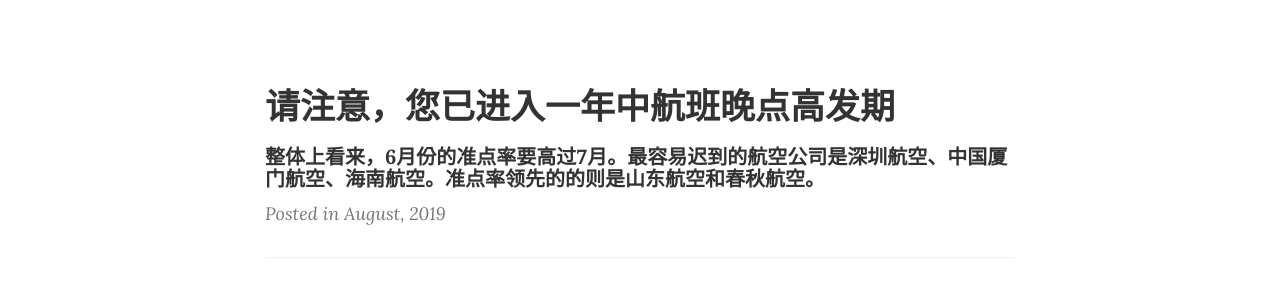
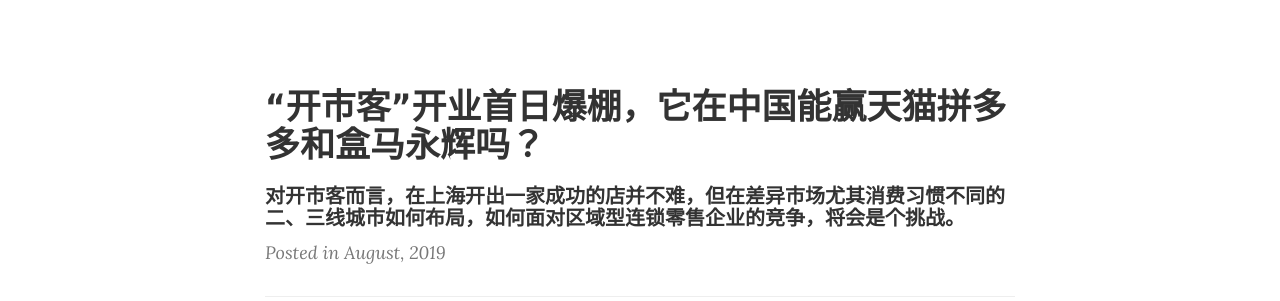
Before and after one commit to kellyzhao97/kellyzhao97.github.io, a website: page Shanghai_Observer.html in a window 1280 px wide. Shown: the part 652-953 px from the top of the page. Drawn offline with nearby package versions, Linux system fonts and the light colour scheme.

Commit message:
Update Shanghai_Observer.html

```diff
--- a/Shanghai_Observer.html
+++ b/Shanghai_Observer.html
@@ -107,6 +107,15 @@
         <div class="container">
             <div class="row">
                 <div class="col-lg-8 col-lg-offset-2 col-md-10 col-md-offset-1">
+                    <!--Work6-->
+                    <a href="https://www.jfdaily.com/news/detail?id=172275" target="blank">
+                        <h2 class="section-heading">
+                            “开市客”开业首日爆棚，它在中国能赢天猫拼多多和盒马永辉吗？</h2>
+                    </a>
+                    <h3 class="post-subtitle">
+                        对开市客而言，在上海开出一家成功的店并不难，但在差异市场尤其消费习惯不同的二、三线城市如何布局，如何面对区域型连锁零售企业的竞争，将会是个挑战。</h3>
+                    <p class="post-meta">Posted in August, 2019</p>
+                    <hr>
                     <!--Work5-->
                     <a href="https://www.shobserver.com/news/detail?id=169333" target="blank">
                         <h2 class="section-heading">
```
